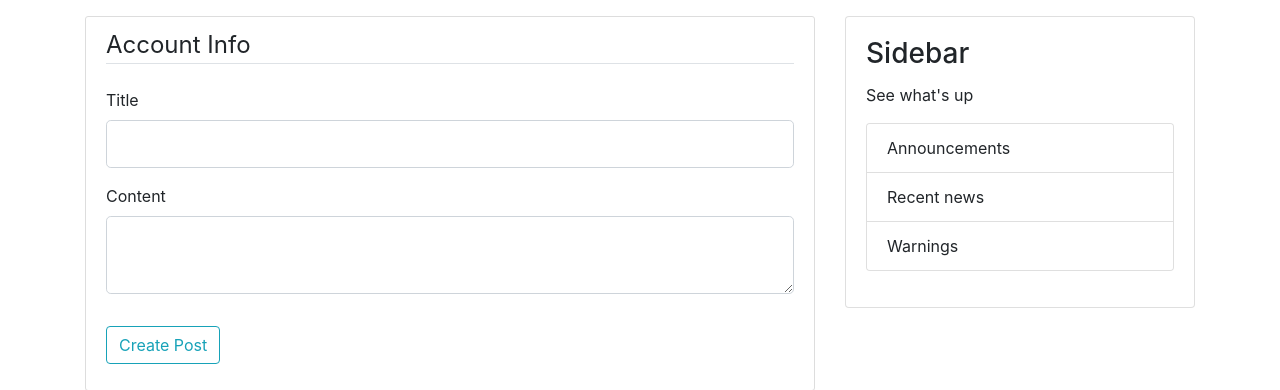
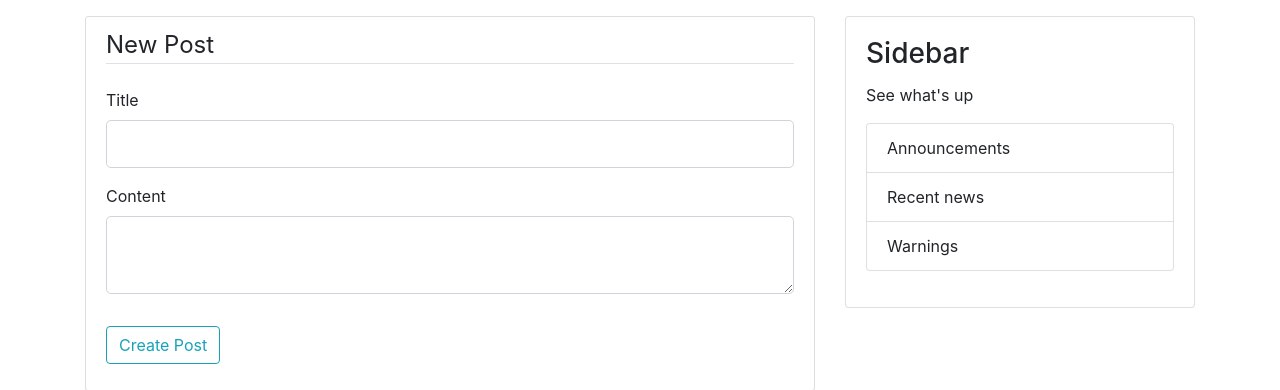
Before and after one commit to luciancic/flaskblog, a Flask app: page /post/new in a window 1280 px wide. Shown: the part 56-446 px from the top of the page. Run offline with Flask 2, Linux system fonts and the light colour scheme; the visitor is signed in with stand-in values (Sample User, id 1); some libraries are stand-ins or nearby versions.

Commit message:
rename new_post template for reusability

```diff
--- a/flaskblog/routes.py
+++ b/flaskblog/routes.py
@@ -97,7 +97,7 @@ def new_post():
         db.session.commit()
         flash('Post created', 'success')
         return redirect(url_for('home'))
-    return render_template('new_post.html', title='New Post', form=form)
+    return render_template('create_or_edit_post.html', title='New Post', legend='New Post', form=form)
 
 
 @app.route('/user/<username>')
--- a/flaskblog/templates/new_post.html
+++ b/flaskblog/templates/create_or_edit_post.html
@@ -5,7 +5,7 @@
         <form method="POST" action="">
             {{ form.hidden_tag() }}
             <fieldset class="form-group">
-                <legend class="border-bottom mb-4">Account Info</legend>
+                <legend class="border-bottom mb-4">{{ legend }}</legend>
                 <div class="form-group">
                     {{ form.title.label(class="form-control-label") }}
 
```
